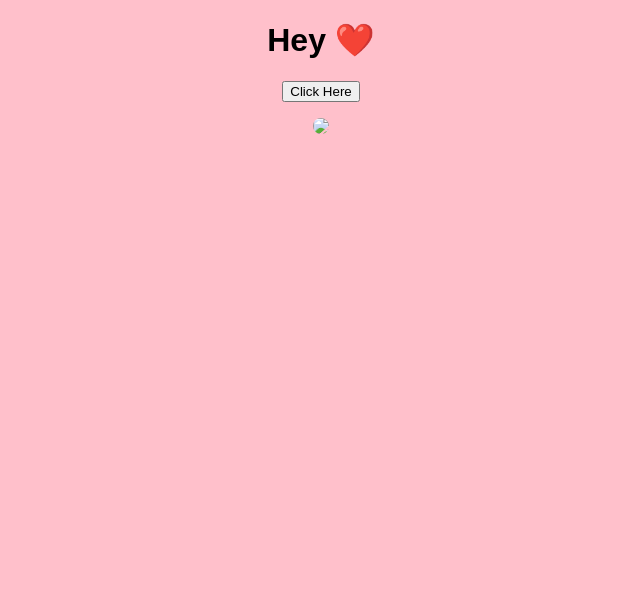
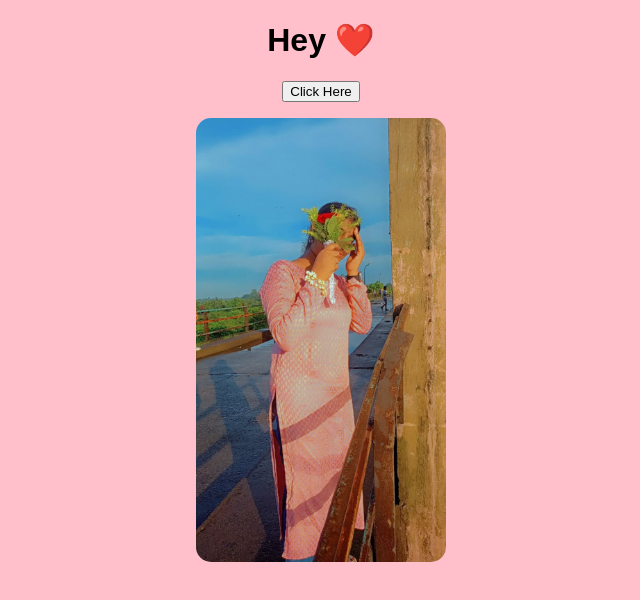
Before and after one commit to ranah2410-creator/love-page, a plain HTML site: page index.html in a window 1280 px wide. Shown: the whole page, without its empty margins (319-959 px from the left). Drawn offline with Linux system fonts and the light colour scheme.

Commit message:
Update index.html

```diff
--- a/index.html
+++ b/index.html
@@ -12,7 +12,7 @@
 
   <p id="msg" style="display:none; font-size:20px;">
   <p>
-  <img src="arpu.jpg" width="250" style="border-radius:15px;">
+  <img src="arpu.jpeg" width="250" style="border-radius:15px;">
   </p>
 
   <script>
```
